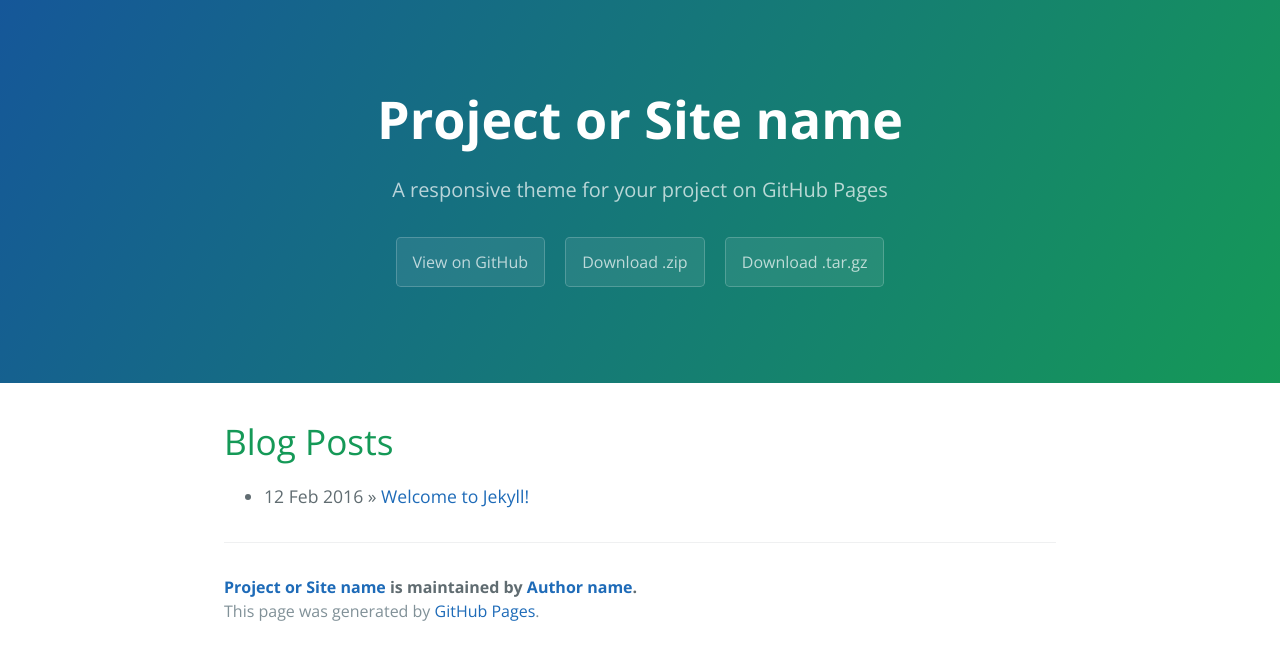
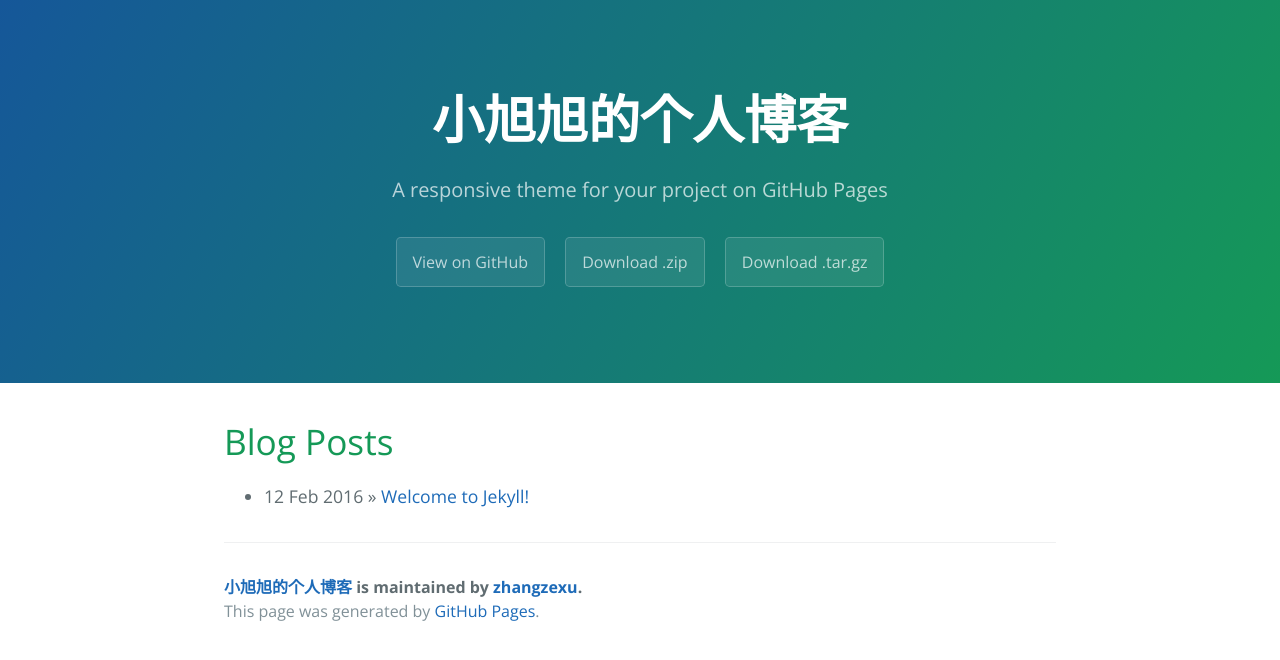
Before and after one commit to zhangzexu/zhangzexu.github.io, a Jekyll site: the page built from index.html, in a window 1280 px wide. Shown: the top 660 px of the page. Built offline with Jekyll 4.4.1, drawn with Linux system fonts in a browser that asks for light colours; the list of posts is cut into pages by our own code.

Commit message:
首次提交

```diff
--- a/_config.yml
+++ b/_config.yml
@@ -1,14 +1,14 @@
 # Setup
-title:        Project or Site name
+title:        小旭旭的个人博客
 tagline:      A responsive theme for your project on GitHub Pages
-baseurl:      ""
+baseurl:      "https://zhangzexu.github.io/"
 paginate:     1
 locale:       "en"
 
 # About/contact
 author:
-  name:       Author name
-  url:        http://yourhomepage.com
+  name:       zhangzexu
+  url:        https://zhangzexu.github.io/
 
 # Gems
 gems:
```
